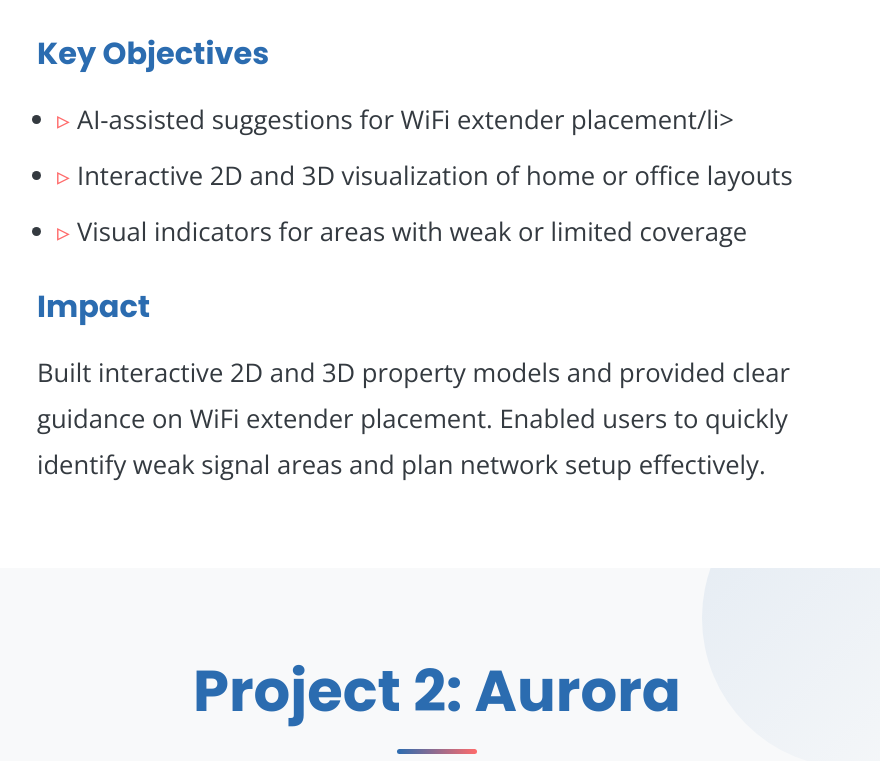
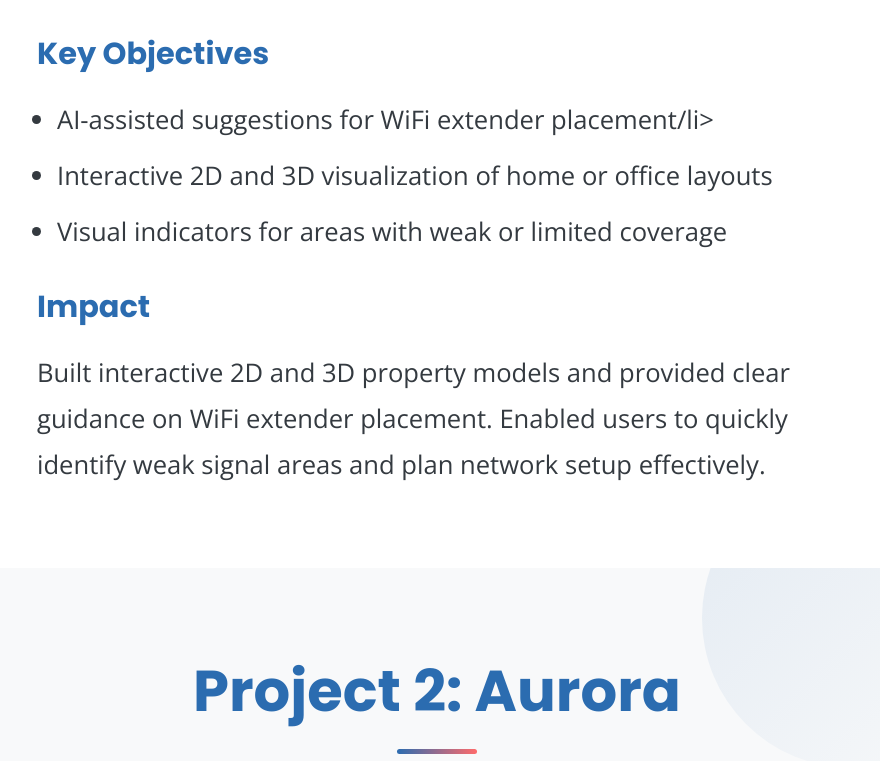
Before and after one commit to abhiramjalumuri/apac-core-team-website, a plain HTML site: page index.html in a window 1280 px wide. Shown: the part 1879-2640 px from the top of the page, without its empty margins (378-1258 px from the left). Drawn offline with nearby package versions, Linux system fonts and the light colour scheme.

Commit message:
Added a update on project

```diff
--- a/styles.css
+++ b/styles.css
@@ -333,19 +333,12 @@ body {
 .project-details ul {
     padding-left: 20px;
     margin-bottom: 20px;
+    list-style: disc;
 }
 
 .project-details li {
     margin-bottom: 10px;
     position: relative;
-    padding-left: 20px;
-}
-
-.project-details li::before {
-    content: '▹';
-    position: absolute;
-    left: 0;
-    color: var(--secondary);
 }
 
 .tech-tags {
@@ -431,6 +424,7 @@ body {
     height: 5px;
     background: transparent;
     z-index: 1001;
+    text-color:black;
 }
 
 .progress-bar {
```
